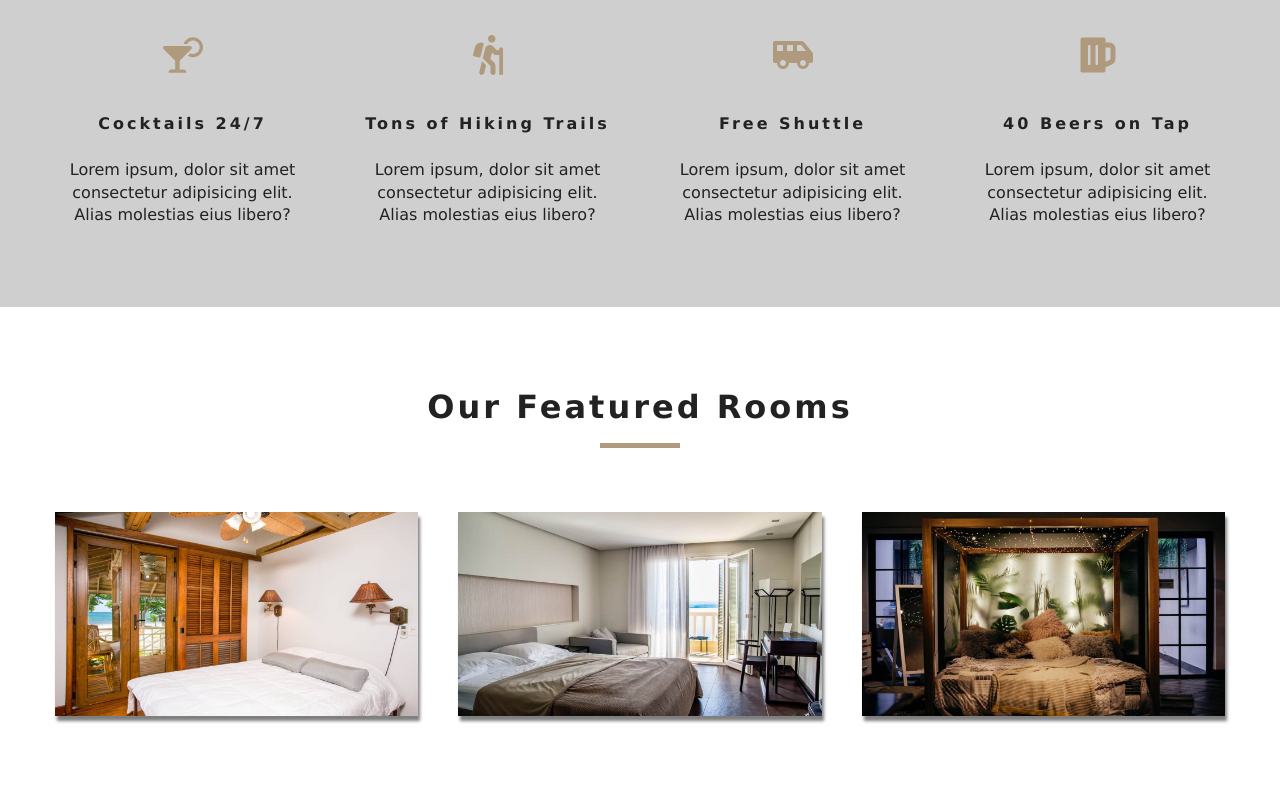
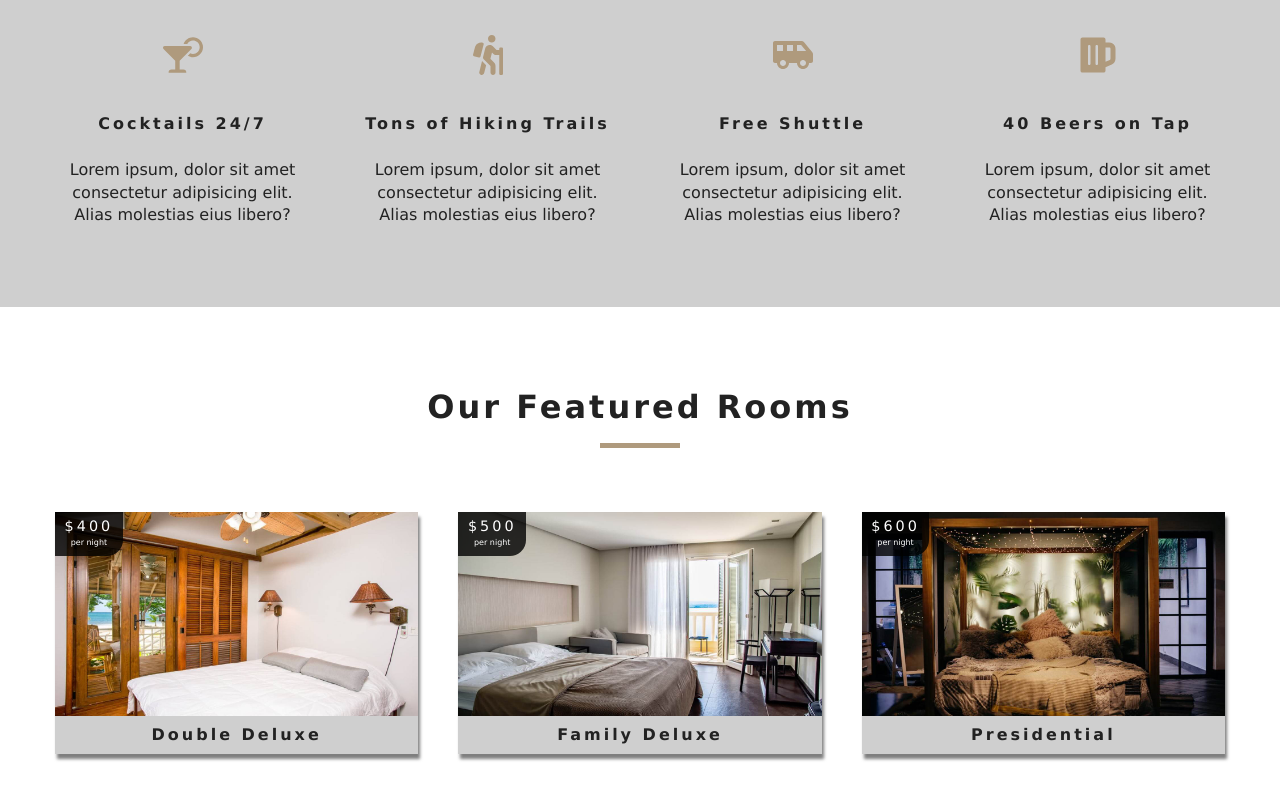
Before and after one commit to lucaspires-source/hotelreservation, a React (Create React App) app: page / in a window 1280 px wide. Shown: the part 972-1772 px from the top of the page. Built offline with nearby package versions, Linux system fonts and the light colour scheme.

Commit message:
added GetRoom function to the context

```diff
--- a/src/components/Room.js
+++ b/src/components/Room.js
@@ -1,13 +1,32 @@
-import React from 'react'
-import {Link} from 'react-router-dom'
-const Room = ({room}) => {
-    const{name,slug,images,price} = room
-    return (
-                <article className="room">
-                    <div className="img-container">
-                        <img src={images[0]} alt="single room"/>
-                    </div>
-                </article>
-    )
+import React from "react";
+import { Link } from "react-router-dom";
+import PropTypes from 'prop-types'
+const Room = ({ room }) => {
+  const { name, slug, images, price } = room;
+  return (
+    <article className="room">
+      <div className="img-container">
+        <img src={images[0]} alt="single room" />
+        <div className="price-top">
+          <h6>${price}</h6>
+          <p>per night</p>
+        </div>
+        <Link to={`/rooms/${slug}`} className="btn-primary room-link">
+          features
+        </Link>
+      </div>
+        <p className="room-info">{name}</p>
+    </article>
+  );
+};
+
+
+Room.propTypes ={
+    room:PropTypes.shape({
+        name:PropTypes.string.isRequired,
+        slug:PropTypes.string.isRequired,
+        images:PropTypes.arrayOf(PropTypes.string).isRequired,
+        price:PropTypes.number.isRequired
+    })
 }
- export default Room
+export default Room;
--- a/src/context.js
+++ b/src/context.js
@@ -33,9 +33,20 @@
     return tempItems
   }
 
+  getRoom = (slug) =>{
+    let tempRooms = [...this.state.rooms]
+    const room = tempRooms.find((room)=>room.slug === slug)
+    return room;
+  }
   render() {
     return (
-      <RoomContext.Provider value={{ ...this.state }}>
+      <RoomContext.Provider
+        value={{
+                ...this.state,
+                getRoom: this.getRoom
+
+              }}
+      >
         {this.props.children}
       </RoomContext.Provider>
     );
```
